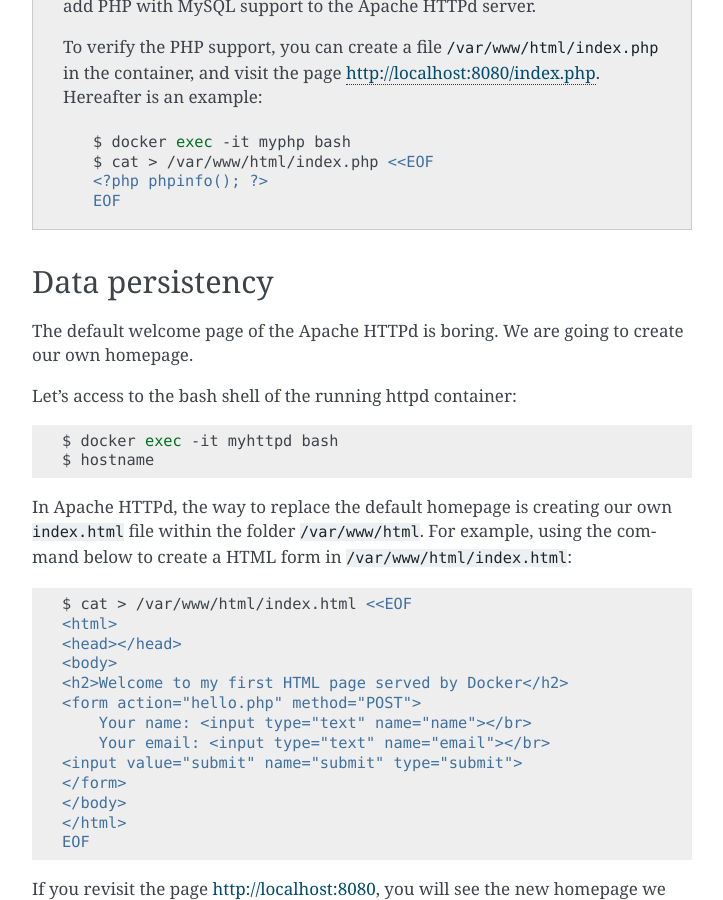
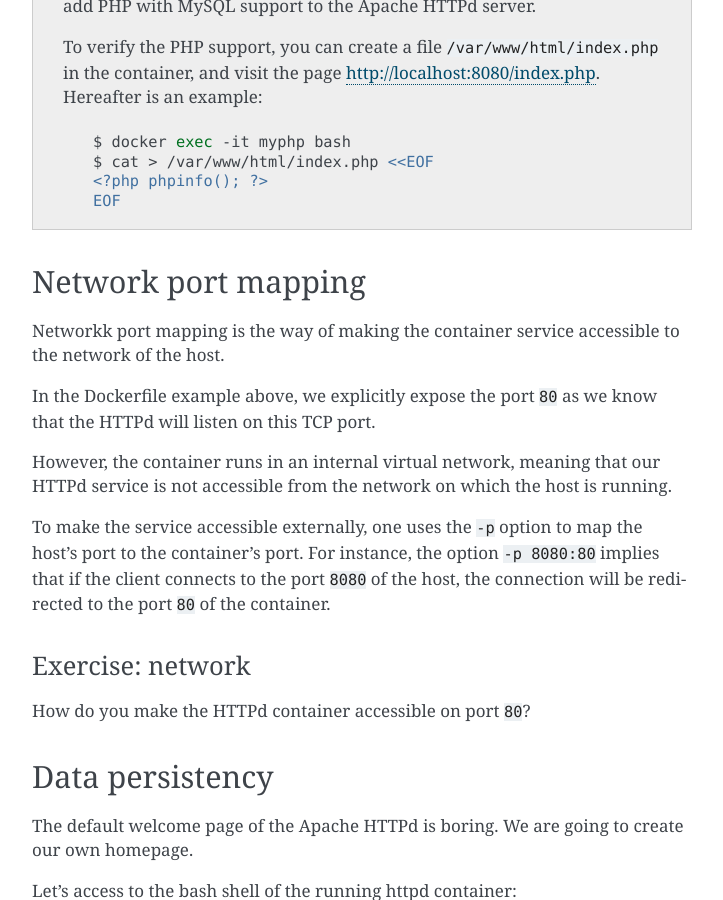
Before and after one commit to Donders-Institute/docker-swarm-setup, a Sphinx documentation site: the page built from doc/tutorial/basic.rst, in a window 1280 px wide and 900 px high, scrolled down 5138 px. Shown: the whole window, without its empty margins (388-1111 px from the left). Built offline with Sphinx 7.4.7, drawn with Linux system fonts in a browser that asks for light colours; some of the changed text lies outside the part shown.

Commit message:
Added network mapping

```diff
--- a/doc/tutorial/basic.rst
+++ b/doc/tutorial/basic.rst
@@ -175,6 +175,22 @@ The container should be started with
         <?php phpinfo(); ?>
         EOF
 
+Network port mapping
+====================
+
+Networkk port mapping is the way of making the container service accessible to the network of the host.
+
+In the Dockerfile example above, we explicitly expose the port ``80`` as we know that the HTTPd will listen on this TCP port.
+
+However, the container runs in an internal virtual network, meaning that our HTTPd service is not accessible from the network on which the host is running.
+
+To make the service accessible externally, one uses the ``-p`` option to map the host's port to the container's port.  For instance, the option ``-p 8080:80`` implies that if the client connects to the port ``8080`` of the host, the connection will be redirected to the port ``80`` of the container.
+
+Exercise: network
+-----------------
+
+How do you make the HTTPd container accessible on port ``80``?
+
 Data persistency
 ================
 
```
